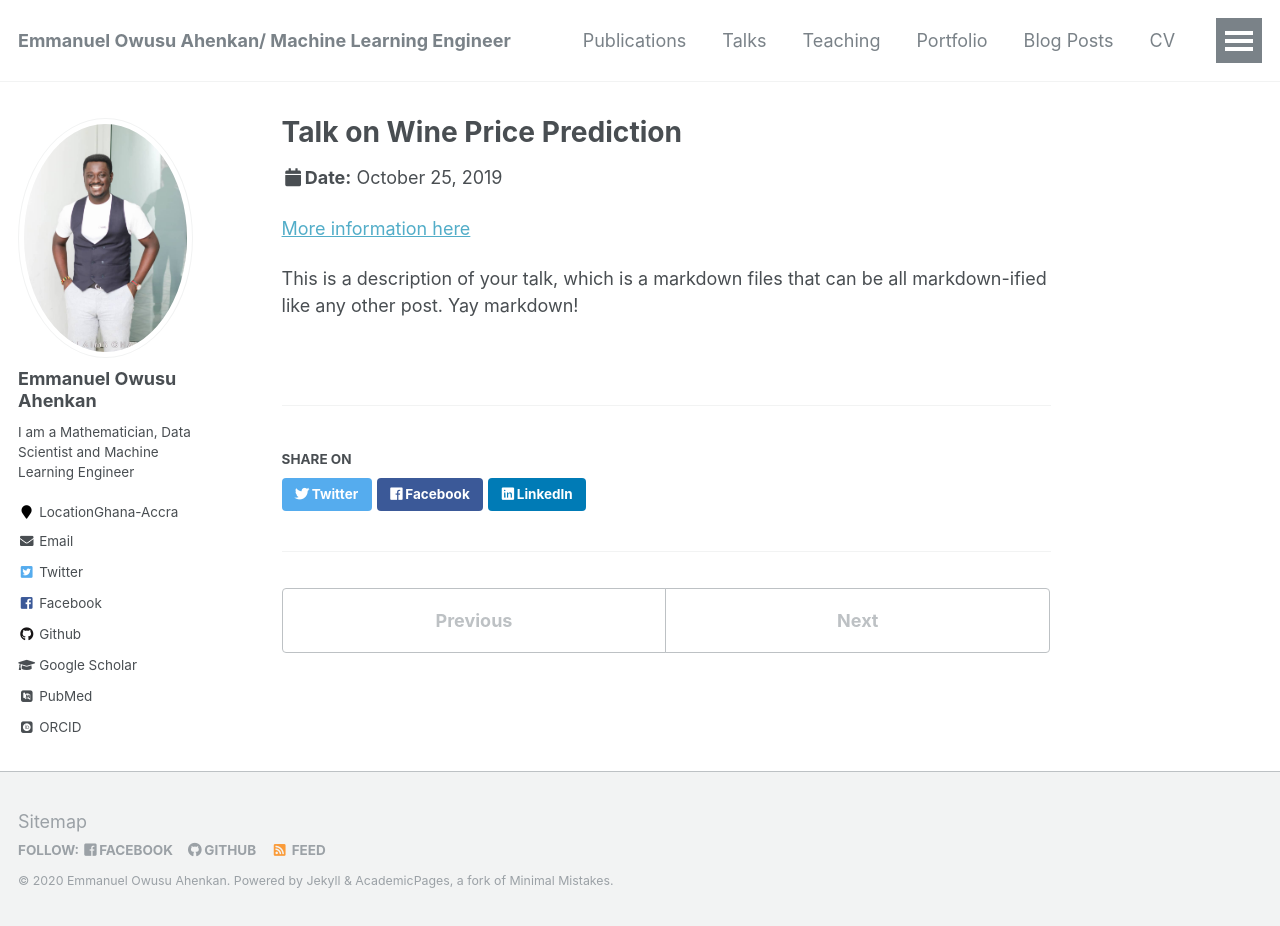
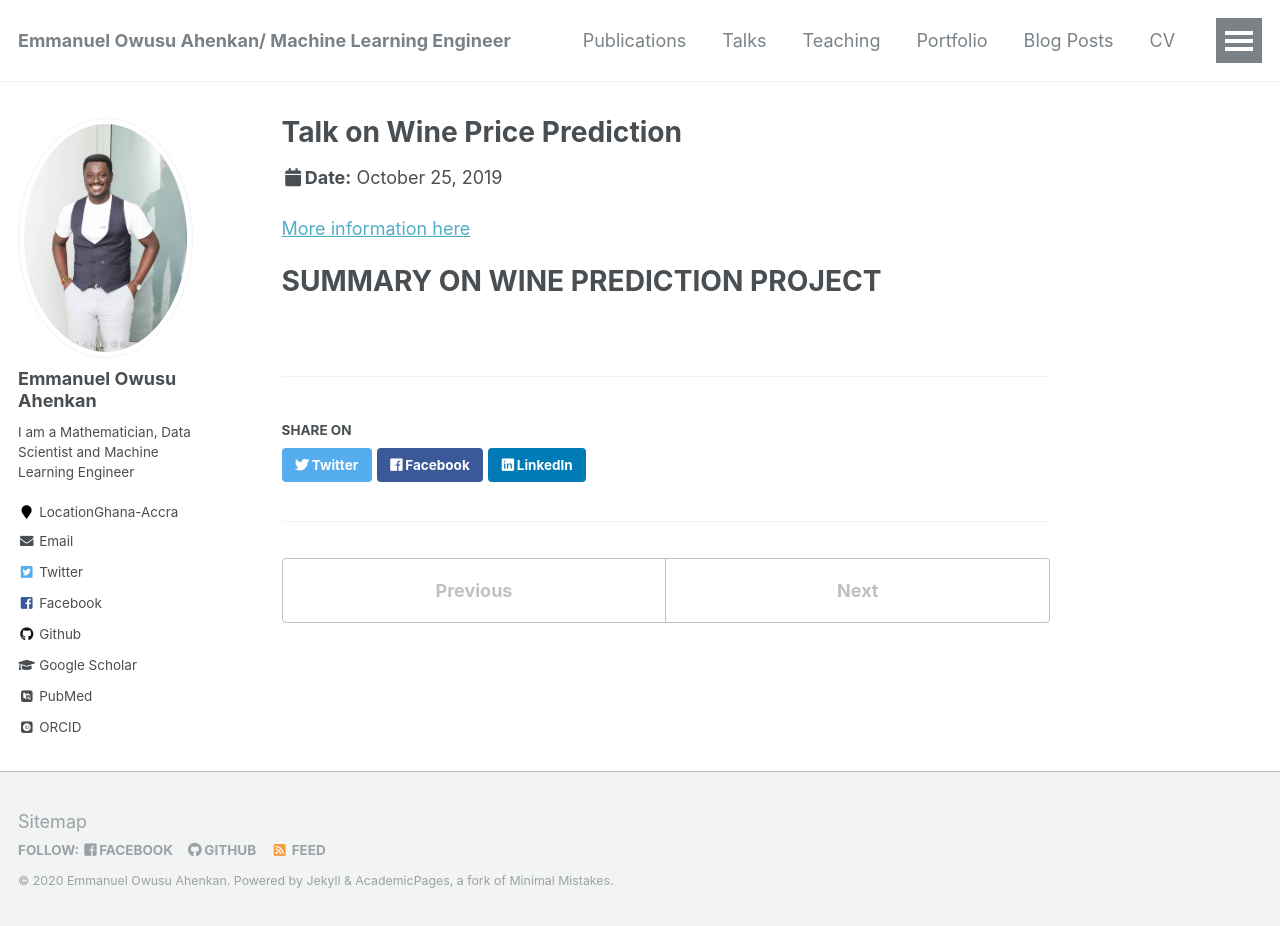
Before and after one commit to EmmanuelOwusu/EmmanuelOwusu.github.io, a Jekyll site: the page built from _talks/2014-02-01-talk-2.md, in a window 1280 px wide and 926 px high. Built offline with Jekyll 4.4.1, drawn with Linux system fonts in a browser that asks for light colours; some web fonts are replaced.

Commit message:
Updated REAME.md 6
Updated REAME.md 6

```diff
--- a/_talks/2014-02-01-talk-2.md
+++ b/_talks/2014-02-01-talk-2.md
@@ -10,4 +10,4 @@ location: "Accra, Ghana"
 
 [More information here](https://github.com/EmmanuelOwusu/Wine-Price-Prediction)
 
-This is a description of your talk, which is a markdown files that can be all markdown-ified like any other post. Yay markdown!
+# SUMMARY ON WINE PREDICTION PROJECT
```
